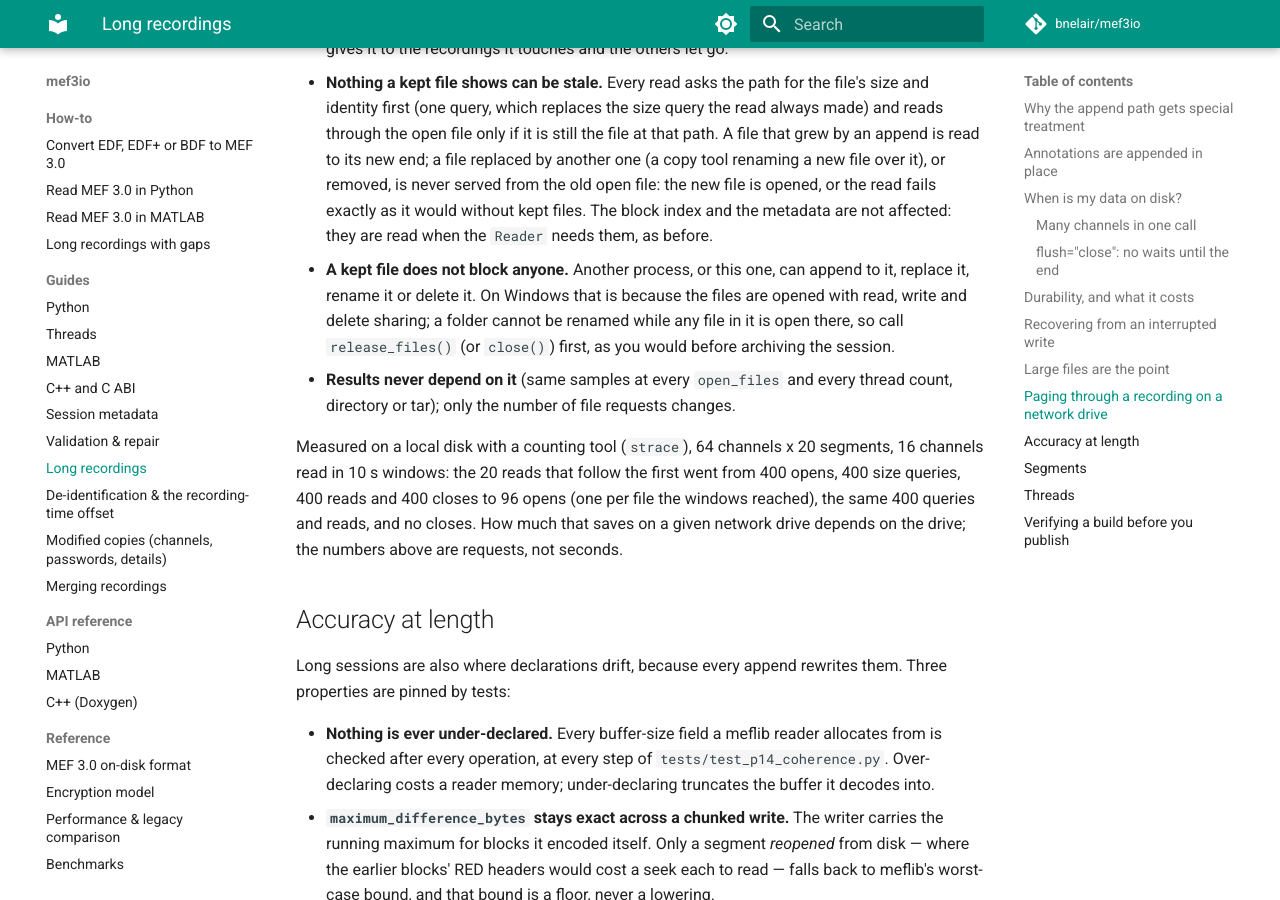
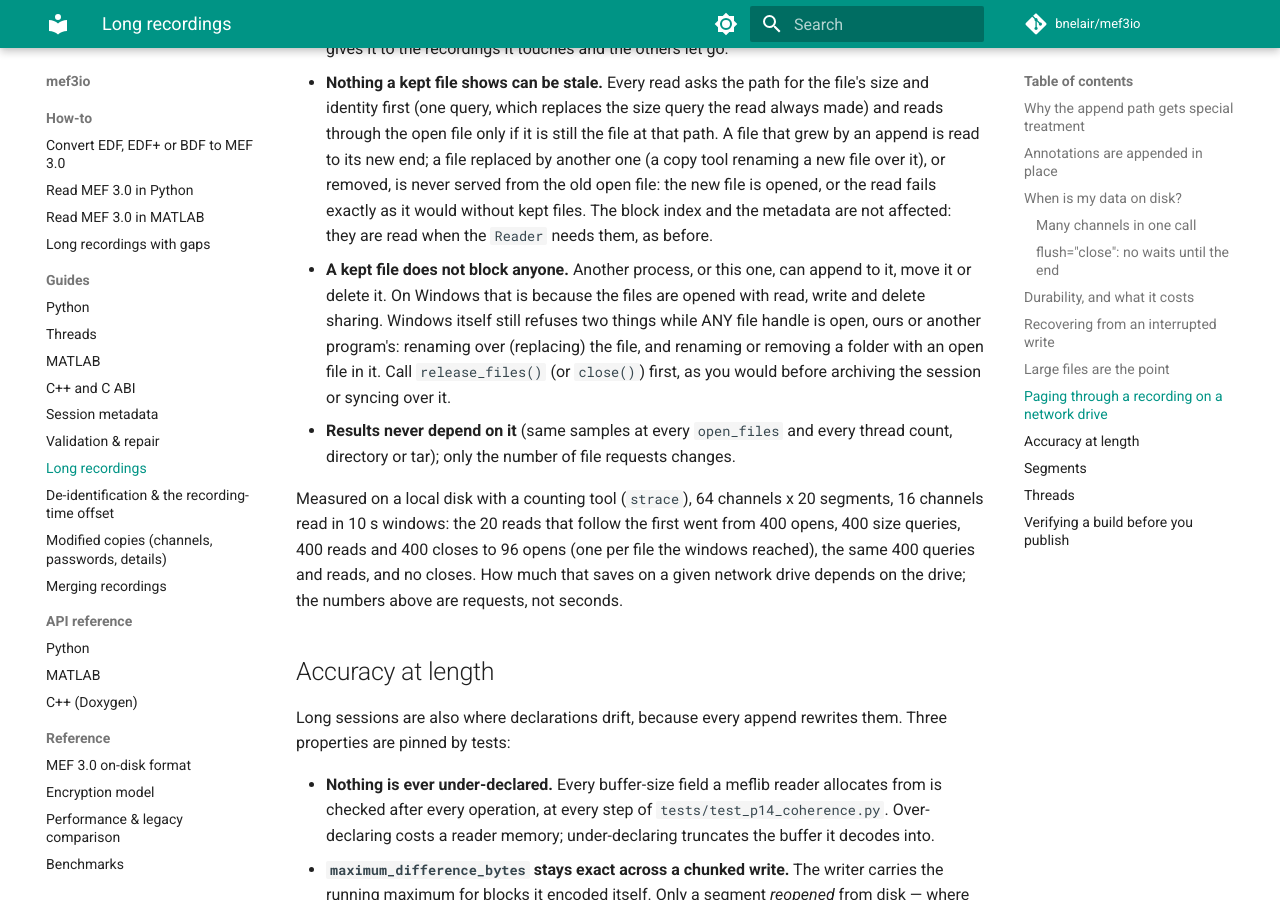
Before and after one commit to bnelair/mef3io, an MkDocs documentation site: the page built from docs/long_recordings.md, in a window 1280 px wide and 900 px high, scrolled down 10879 px. Built offline with MkDocs 1.6.1 and Material for MkDocs 9.7.7, drawn with Linux system fonts in a browser that asks for light colours; comment, search, counter and statistics services are not loaded.

Commit message:
Windows CI: no replace-over or folder rename under an open handle; compare opened paths with one separator
CI showed Windows refuses to rename over a file anyone holds open and to
rename a folder with open files, whatever the share flags. The tests that did
that now run on POSIX only, a removal under a kept handle (allowed everywhere)
is pinned instead, and the documentation says so.

Co-Authored-By: Claude Fable 5.2 <noreply@anthropic.com>
Claude-Session: https://claude.ai/code/session_01YLGN67gC39DqCEX82MjC8T

```diff
--- a/docs/long_recordings.md
+++ b/docs/long_recordings.md
@@ -416,10 +416,12 @@ r.open_files = 0                         # or keep nothing open: every read open
   metadata are not affected: they are read when the `Reader` needs them, as
   before.
 - **A kept file does not block anyone.** Another process, or this one, can
-  append to it, replace it, rename it or delete it. On Windows that is because
-  the files are opened with read, write and delete sharing; a folder cannot be
-  renamed while any file in it is open there, so call `release_files()` (or
-  `close()`) first, as you would before archiving the session.
+  append to it, move it or delete it. On Windows that is because the files are
+  opened with read, write and delete sharing. Windows itself still refuses two
+  things while ANY file handle is open, ours or another program's: renaming
+  over (replacing) the file, and renaming or removing a folder with an open file
+  in it. Call `release_files()` (or `close()`) first, as you would before
+  archiving the session or syncing over it.
 - **Results never depend on it** (same samples at every `open_files` and every
   thread count, directory or tar); only the number of file requests changes.
 
```
Also changed, not shown: for_agents/notes/large-files-and-append.md (+6 -3 lines), 2 other files.
